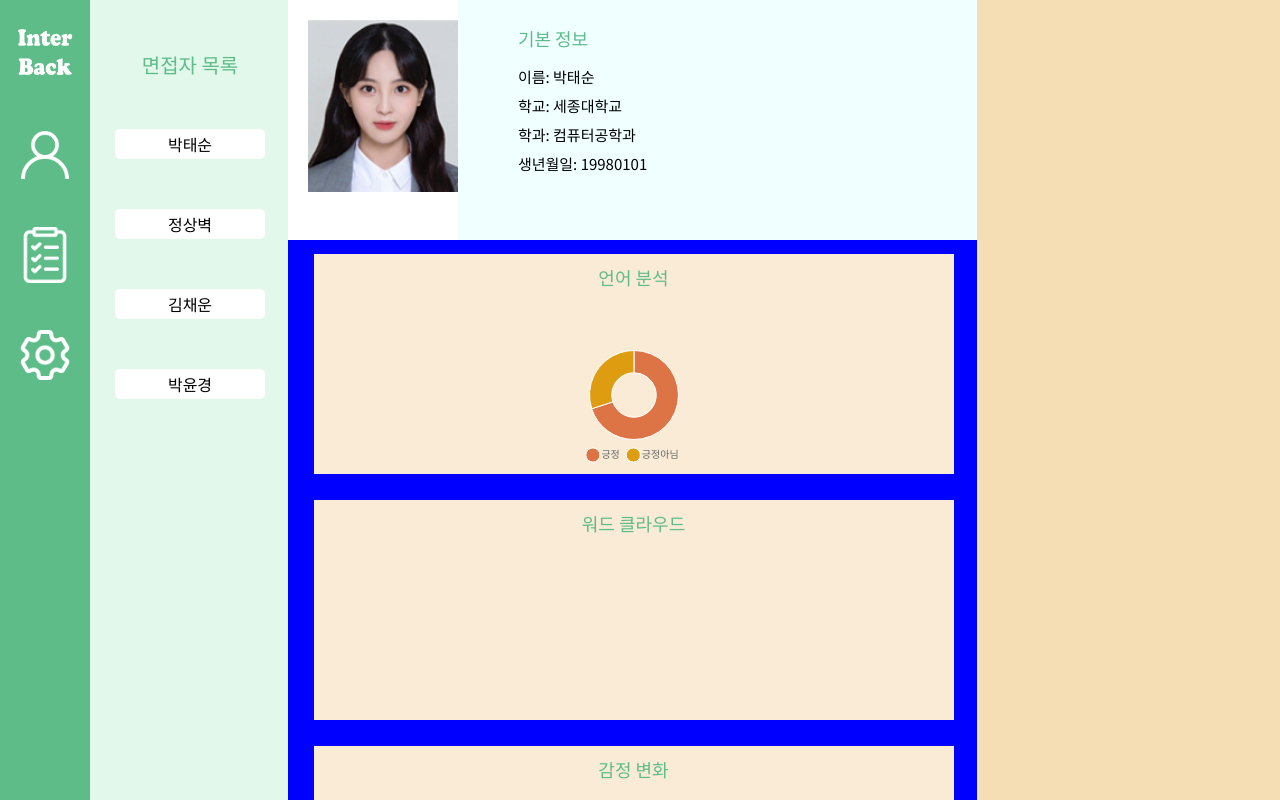
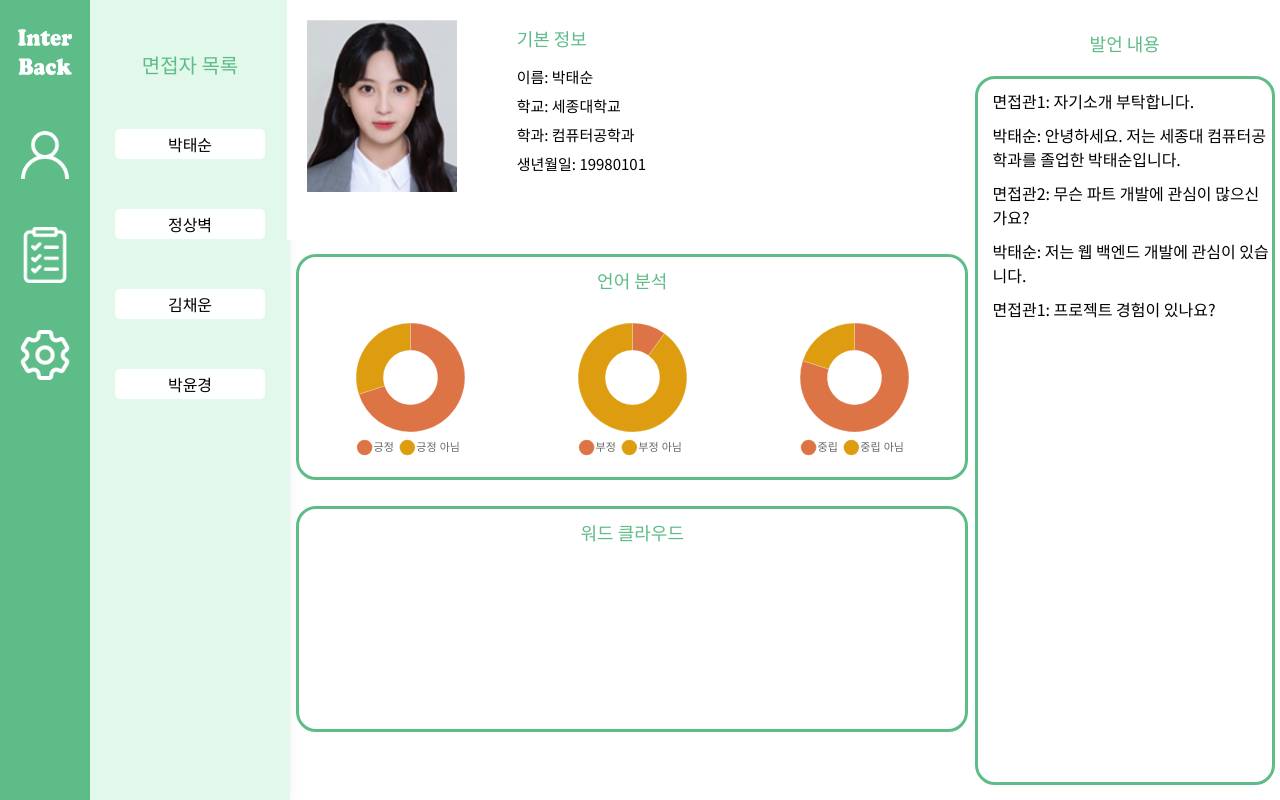
Before and after one commit to JeongSangByuk/InterBack_FE, a Vue app in the folder vue_test/: page /interview-analysis in a window 1280 px wide. Built offline with nearby package versions, Linux system fonts and the light colour scheme; what recorderx, vue-cookies, vue-webrtc would draw is missing.

Commit message:
[ADD] 면접 분석 페이지 UI 정리

```diff
--- a/vue_test/src/assets/scss/2_pages/interview-analysis.scss
+++ b/vue_test/src/assets/scss/2_pages/interview-analysis.scss
@@ -54,7 +54,6 @@
   justify-content: center;
   align-items: center;
 //  min-width: 200px;
-  background-color: pink;
   width: 50vw;
   height: 100vh;
   flex-grow: 1;
@@ -75,7 +74,6 @@
   flex-direction: column;
   align-items: flex-start;
   justify-content: left;
-  background-color: azure;
   height: 30vh;
   flex-grow: 1;
 
@@ -96,10 +94,10 @@
   display: flex;
   flex-direction: column;
   align-items: center;
-  background-color: blue;
   width: 54vw;
   height: 50px;
-  overflow-y: scroll;
+  overflow-x: hidden;
+  overflow-y: hidden;
   flex-grow: 1;
 }
 
@@ -108,12 +106,13 @@
   flex-direction: column;
   justify-content: flex-start;
   align-items: center;
-  width: 50vw;
+  width: 52vw;
   height: 220px;
   min-height: 220px;
-  background-color: antiquewhite;
   margin-top: 14px;
   margin-bottom: 12px;
+  border-radius: 20px;
+  border: 3px solid $color-main;
 
   &__title {
     font-size: 18px;
@@ -123,12 +122,25 @@
 }
 
 .analysis-result-box{
-  width: 50vw;
+  width: 52vw;
+  height: 180px;
   display: flex;
-  flex-direction: column;
+  flex-grow: 1;
+  flex-direction: row;
   justify-content: center;
-  background-color: purple;
+  align-items: center;
 }
+
+.analysis-chart-box{
+  width: 15vw;
+  height: 180px;
+  display: flex;
+  flex-grow: 1;
+  flex-direction: row;
+  justify-content: center;
+  align-items: center;
+}
+
 
 .pie-chart {
   display: inline-block;
@@ -150,10 +162,31 @@
 .chatting-container{
   display: flex;
   flex-direction: column;
-  justify-content: center;
+  justify-content: flex-start;
   align-items: center;
   flex-grow: 1;
-  background-color: wheat;
   width: 20vw;
   height: 100vh;
+  margin-right: 5px;
+  &__title {
+    font-size: 18px;
+    color: $color-main;
+    margin: 30px 0 20px 0;
+  }
 }
+
+.chatting-box{
+  display: flex;
+  flex-direction: column;
+  justify-content: start;
+  align-items: flex-start;
+  flex-grow: 1;
+  width: 23vw;
+  border: 3px solid $color-main;
+  border-radius: 20px;
+  margin-bottom: 15px;
+  &__chat {
+    font-size: 16px;
+    margin: 10px 0 0 15px;
+  }
+}
--- a/vue_test/src/views/2_pages/InterviewAnalysis.vue
+++ b/vue_test/src/views/2_pages/InterviewAnalysis.vue
@@ -25,34 +25,33 @@
           <div class="analysis-container">
             <div class="analysis-box">
               <div class="analysis-box__title">언어 분석</div>
-
-
-
-
-
-              <canvas id="chart1" width="50" height="50"></canvas>
-              <canvas id="chart2" width="50" height="50"></canvas>
-              <canvas id="chart3" width="50" height="50"></canvas>
-
+              <div class="analysis-result-box">
+                <div class="analysis-chart-box">
+                  <canvas id="chart1" width="50" height="50"></canvas>
+                </div>
+                <div class="analysis-chart-box">
+                  <canvas id="chart2" width="50" height="50"></canvas>
+                </div>
+                <div class="analysis-chart-box">
+                  <canvas id="chart3" width="50" height="50"></canvas>
+                </div>
+              </div>
             </div>
             <div class="analysis-box">
               <div class="analysis-box__title">워드 클라우드</div>
             </div>
-            <div class="analysis-box">
-              <div class="analysis-box__title">감정 변화</div>
-            </div>
-            <div class="analysis-box">
-              <div class="analysis-box__title">목소리 분석</div>
-            </div>
-            <div class="analysis-box">
-              <div class="analysis-box__title">Interback 총점</div>
-            </div>
-            <div class="analysis-box">
-              <div class="analysis-box__title">총점 그래프</div>
-            </div>
+
           </div>
         </div>
         <div class="chatting-container">
+          <div class="chatting-container__title">발언 내용</div>
+          <div class="chatting-box">
+            <div class="chatting-box__chat">면접관1: 자기소개 부탁합니다.</div>
+            <div class="chatting-box__chat">박태순: 안녕하세요. 저는 세종대 컴퓨터공학과를 졸업한 박태순입니다.</div>
+            <div class="chatting-box__chat">면접관2: 무슨 파트 개발에 관심이 많으신가요?</div>
+            <div class="chatting-box__chat">박태순: 저는 웹 백엔드 개발에 관심이 있습니다.</div>
+            <div class="chatting-box__chat">면접관1: 프로젝트 경험이 있나요?</div>
+          </div>
         </div>
       </div>
   </div>
@@ -64,20 +63,21 @@ Chart.register(...registerables);
 
 export default {
   methods: {
-    fillData(chartId, label1, label2){
+    fillData(chartId, label1, label2, data_true, data_false){
       const ctx = document.getElementById(chartId).getContext('2d');
       this.myChart = new Chart(ctx, {
         type:'doughnut',
         data:{
-          labels:[label1,label2],
+          labels:[label1, label2],
           datasets:[
             {
               backgroundColor:[
                 "#DD7445", "#DE9D11"
               ],
-              data: [70, 30]
+              data: [data_true, data_false]
             }
           ]
+
         },
         options: {
           plugins: {
@@ -90,15 +90,15 @@ export default {
                 usePointStyle: true,
                 pointStyle: "circle",
                 font: {
-                  size: 10
+                  size: 11
                 }
               },
               fullSize: false,
               align: "center"
             },
             tooltip: {
-              boxWidth: 15,
-              bodyFont: { size: 14 }
+              boxWidth: 10,
+              bodyFont: { size: 10 }
             }
           },
 
@@ -106,13 +106,13 @@ export default {
           maintainAspectRatio: false,
           layout: {
             padding: {
-              top: 50,
-              bottom:50
+              top: 20,
+              bottom:20
             }
           },
           elements: {
             arc: {
-              borderWidth: 1
+              borderWidth: 0.2
             }
           },
           animation: {
@@ -123,9 +123,9 @@ export default {
     }
   },
   mounted() {
-    this.fillData('chart1','긍정','긍정아님');
-    this.fillData('chart2','00','22');
-    this.fillData('chart3','11','33');
+    this.fillData('chart1','긍정','긍정 아님', 70, 30);
+    this.fillData('chart2','부정','부정 아님', 10, 90);
+    this.fillData('chart3','중립','중립 아님', 80, 20);
 
   },
   data(){
```
